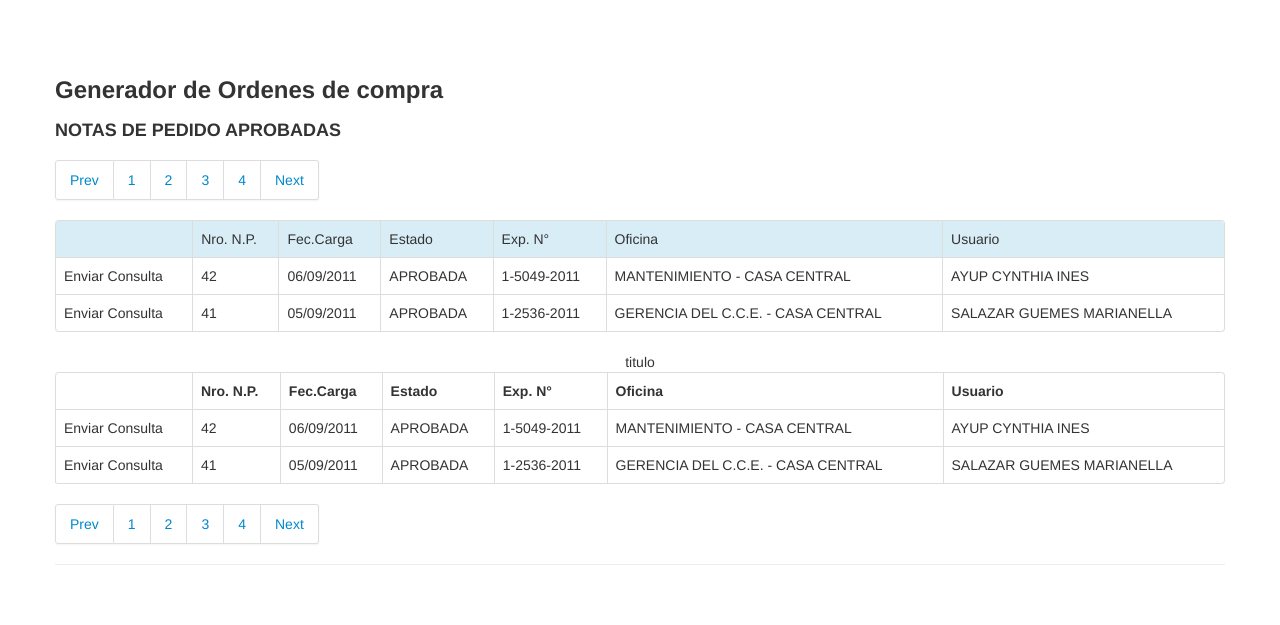
After one commit to mwds/Curso-Desarrollo-Web, a CodeIgniter app: template application/views/nuevo oc.html in a window 1280 px wide. The commit adds this page. Shown: the top 625 px of the page. Run offline with CodeIgniter, Linux system fonts and the light colour scheme; the template is opened without the code that fills it, so the values that code supplies are empty; some libraries are stand-ins or nearby versions.

Commit message:
Nuevo OC
si ven el codigo veran las dos tablas la de arriba hize copy paste de
parte del codigo , la de abajo es el formato de tabla standar

en index y home agregue los stylos para que lo tome la pagina nuevo oc.
html

```diff
--- /dev/null
+++ b/application/views/nuevo oc.html
@@ -0,0 +1,182 @@
+<!DOCTYPE html>
+<html lang="en">
+  <head>
+    <meta charset="utf-8">
+    <title>Bootstrap, from Twitter</title>
+    <meta name="viewport" content="width=device-width, initial-scale=1.0">
+    <meta name="description" content="">
+    <meta name="author" content="">
+
+    <!-- Le styles -->
+    <link href="../../assets/css/bootstrap.css" rel="stylesheet" type="text/css">
+    <style type="text/css">
+      body {
+        padding-top: 60px;
+        padding-bottom: 40px;
+      }
+    </style>
+    <link href="../../assets/css/bootstrap-responsive.css" rel="stylesheet" type="text/css">
+
+    <!-- Le HTML5 shim, for IE6-8 support of HTML5 elements -->
+    <!--[if lt IE 9]>
+      <script src="http://html5shim.googlecode.com/svn/trunk/html5.js"></script>
+    <![endif]-->
+
+    <!-- Le fav and touch icons -->
+    <link rel="shortcut icon" href="../assets/ico/favicon.ico">
+    <link rel="apple-touch-icon-precomposed" sizes="144x144" href="../assets/ico/apple-touch-icon-144-precomposed.png">
+    <link rel="apple-touch-icon-precomposed" sizes="114x114" href="../assets/ico/apple-touch-icon-114-precomposed.png">
+    <link rel="apple-touch-icon-precomposed" sizes="72x72" href="../assets/ico/apple-touch-icon-72-precomposed.png">
+    <link rel="apple-touch-icon-precomposed" href="../assets/ico/apple-touch-icon-57-precomposed.png">
+  </head>
+
+  <body>
+
+
+    <div class="container">
+
+      <h3>
+        Generador de Ordenes de compra
+      </h3>
+
+      <h4>
+        NOTAS DE PEDIDO APROBADAS
+      </h4>
+
+      <div class="pagination">
+        <ul>
+          <li><a href="#">Prev</a></li>
+          <li><a href="#">1</a></li>
+          <li><a href="#">2</a></li>
+          <li><a href="#">3</a></li>
+          <li><a href="#">4</a></li>
+          <li><a href="#">Next</a></li>
+        </ul>
+      </div>
+
+    <table class="table table-bordered">
+      <tr class="info">
+        <td></td>
+        <td>Nro. N.P.</td>
+        <td>Fec.Carga</td>
+        <td>Estado</td>
+        <td>Exp. N°</td>
+        <td>Oficina</td>
+        <td>Usuario</td>
+      </tr>
+      <tr>
+        <td>Enviar Consulta</td>
+        <td>42</td>
+        <td>06/09/2011</td>
+        <td>APROBADA</td>
+        <td>1-5049-2011</td>
+        <td>MANTENIMIENTO - CASA CENTRAL</td>
+        <td>AYUP CYNTHIA INES</td>
+      </tr>
+      <tr>
+        <td>Enviar Consulta</td>
+        <td>41</td>
+        <td>05/09/2011</td>
+        <td>APROBADA</td>
+        <td>1-2536-2011</td>
+        <td>GERENCIA DEL C.C.E. - CASA CENTRAL  </td>
+        <td>SALAZAR GUEMES MARIANELLA</td>
+      </tr>
+    </table>
+
+    <table class="table table-bordered">
+      <caption>titulo</caption>
+      <thead class="info">
+        <tr>
+          <th></th>
+          <th>Nro. N.P.</th>
+          <th>Fec.Carga</th>
+          <th>Estado</th>
+          <th>Exp. N°</th>
+          <th>Oficina</th>
+          <th>Usuario</th>
+        </tr>
+      </thead>
+      <tbody>
+        <tr>
+          <td>Enviar Consulta</td>
+          <td>42</td>
+          <td>06/09/2011</td>
+          <td>APROBADA</td>
+          <td>1-5049-2011</td>
+          <td>MANTENIMIENTO - CASA CENTRAL</td>
+          <td>AYUP CYNTHIA INES</td>
+        </tr>
+      <td>Enviar Consulta</td>
+          <td>41</td>
+          <td>05/09/2011</td>
+          <td>APROBADA</td>
+          <td>1-2536-2011</td>
+          <td>GERENCIA DEL C.C.E. - CASA CENTRAL  </td>
+          <td>SALAZAR GUEMES MARIANELLA</td>
+      <tr>
+      </tr>
+      </tbody>
+    </table>
+
+     <div class="pagination">
+        <ul>
+          <li><a href="#">Prev</a></li>
+          <li><a href="#">1</a></li>
+          <li><a href="#">2</a></li>
+          <li><a href="#">3</a></li>
+          <li><a href="#">4</a></li>
+          <li><a href="#">Next</a></li>
+        </ul>
+      </div>
+
+
+
+
+
+
+
+      <!-- Example row of columns -->
+      <!-- <div class="row">
+        <div class="span4">
+          <h2>Heading</h2>
+          <p>Donec id elit non mi porta gravida at eget metus. Fusce dapibus, tellus ac cursus commodo, tortor mauris condimentum nibh, ut fermentum massa justo sit amet risus. Etiam porta sem malesuada magna mollis euismod. Donec sed odio dui. </p>
+          <p><a class="btn" href="#">View details &raquo;</a></p>
+        </div>
+        <div class="span4">
+          <h2>Heading</h2>
+          <p>Donec id elit non mi porta gravida at eget metus. Fusce dapibus, tellus ac cursus commodo, tortor mauris condimentum nibh, ut fermentum massa justo sit amet risus. Etiam porta sem malesuada magna mollis euismod. Donec sed odio dui. </p>
+          <p><a class="btn" href="#">View details &raquo;</a></p>
+       </div>
+        <div class="span4">
+          <h2>Heading</h2>
+          <p>Donec sed odio dui. Cras justo odio, dapibus ac facilisis in, egestas eget quam. Vestibulum id ligula porta felis euismod semper. Fusce dapibus, tellus ac cursus commodo, tortor mauris condimentum nibh, ut fermentum massa justo sit amet risus.</p>
+          <p><a class="btn" href="#">View details &raquo;</a></p>
+        </div>
+      </div>
+ -->
+      <hr>
+
+
+
+    </div> <!-- /container -->
+
+    <!-- Le javascript
+    ================================================== -->
+    <!-- Placed at the end of the document so the pages load faster -->
+    <script src="../assets/js/jquery.js"></script>
+    <script src="../assets/js/bootstrap-transition.js"></script>
+    <script src="../assets/js/bootstrap-alert.js"></script>
+    <script src="../assets/js/bootstrap-modal.js"></script>
+    <script src="../assets/js/bootstrap-dropdown.js"></script>
+    <script src="../assets/js/bootstrap-scrollspy.js"></script>
+    <script src="../assets/js/bootstrap-tab.js"></script>
+    <script src="../assets/js/bootstrap-tooltip.js"></script>
+    <script src="../assets/js/bootstrap-popover.js"></script>
+    <script src="../assets/js/bootstrap-button.js"></script>
+    <script src="../assets/js/bootstrap-collapse.js"></script>
+    <script src="../assets/js/bootstrap-carousel.js"></script>
+    <script src="../assets/js/bootstrap-typeahead.js"></script>
+
+  </body>
+</html>
```
Also changed, not shown: application/views/home.php (+4 -4 lines), application/views/index.html (+14 -0 lines).
